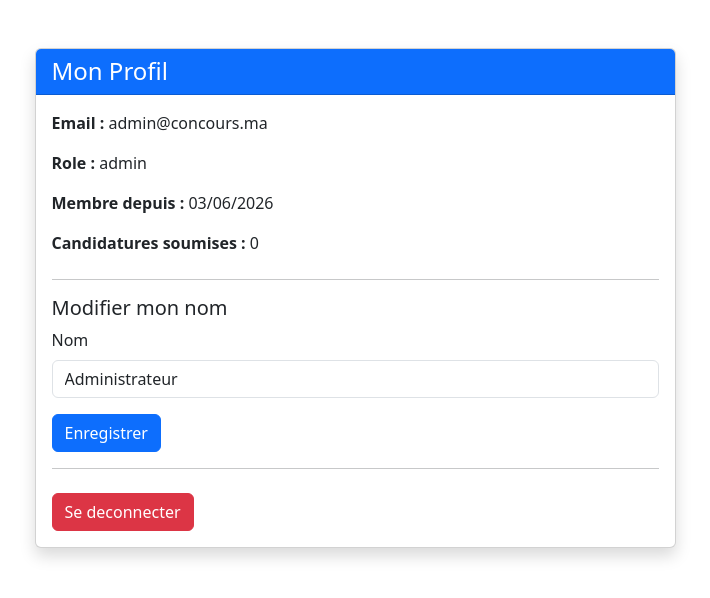
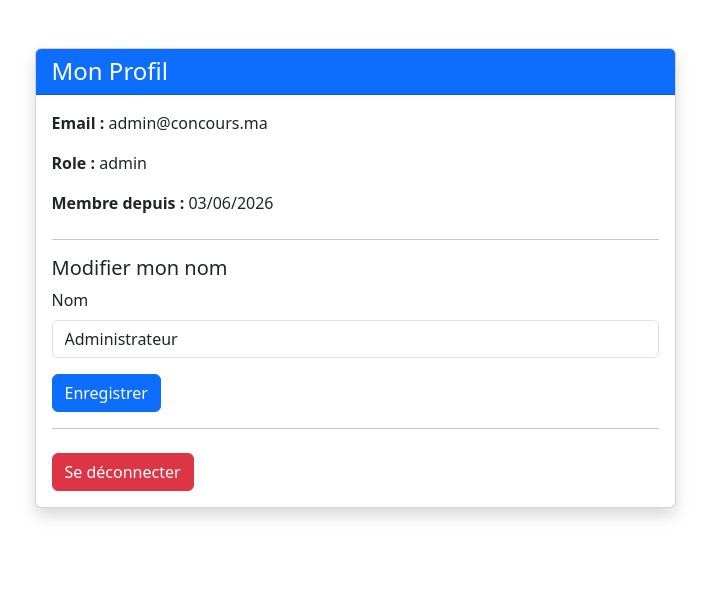
Before and after one commit to douae-gs/GESTION_CONCOURS_, a PHP site: page /profil.php in a window 1280 px wide. Shown: the part 56-654 px from the top of the page, without its empty margins (285-995 px from the left). Run offline with PHP 8.4, Linux system fonts and the light colour scheme; a user stored in the database is signed in; data comes from the database, SQL or seed files in the repository; data that the repository does not hold is empty; a stand-in replaces the project's code that opens the database connection.

Commit message:
des petis modifs

```diff
--- a/profil.php
+++ b/profil.php
@@ -74,7 +74,7 @@ $nb_candidatures = $stmt2->fetchColumn();
                         <p><strong>Email :</strong> <?= htmlspecialchars($user['email']) ?></p>
                         <p><strong>Role :</strong> <?= htmlspecialchars($user['role']) ?></p>
                         <p><strong>Membre depuis :</strong> <?= date('d/m/Y', strtotime($user['created_at'])) ?></p>
-                        <p><strong>Candidatures soumises :</strong> <?= $nb_candidatures ?></p>
+
                     </div>
 
                     <hr>
@@ -90,7 +90,7 @@ $nb_candidatures = $stmt2->fetchColumn();
 
                     <hr>
 
-                    <a href="logout.php" class="btn btn-danger mt-2">Se deconnecter</a>
+                    <a href="logout.php" class="btn btn-danger mt-2">Se déconnecter</a>
                 </div>
             </div>
         </div>
```
